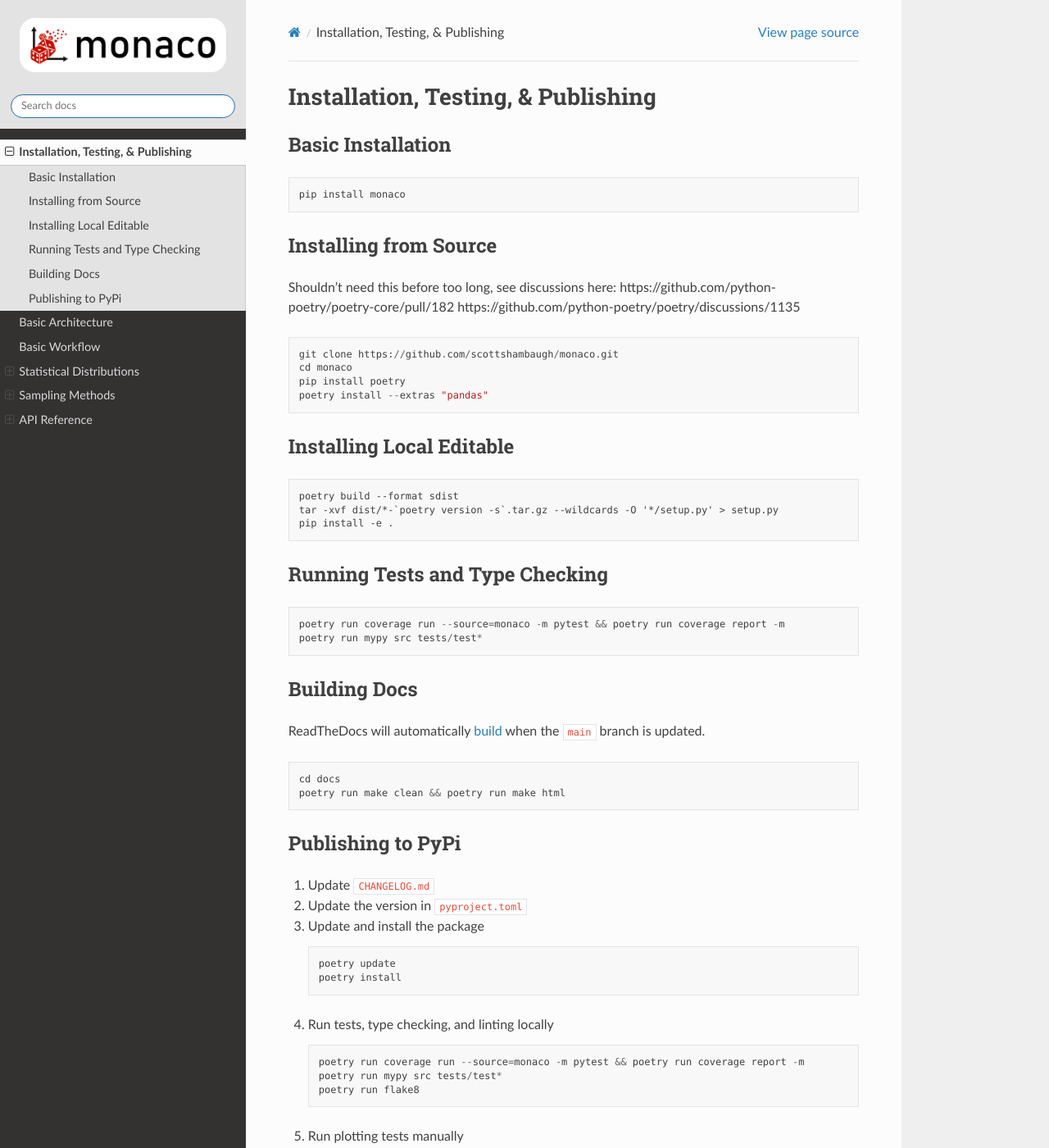
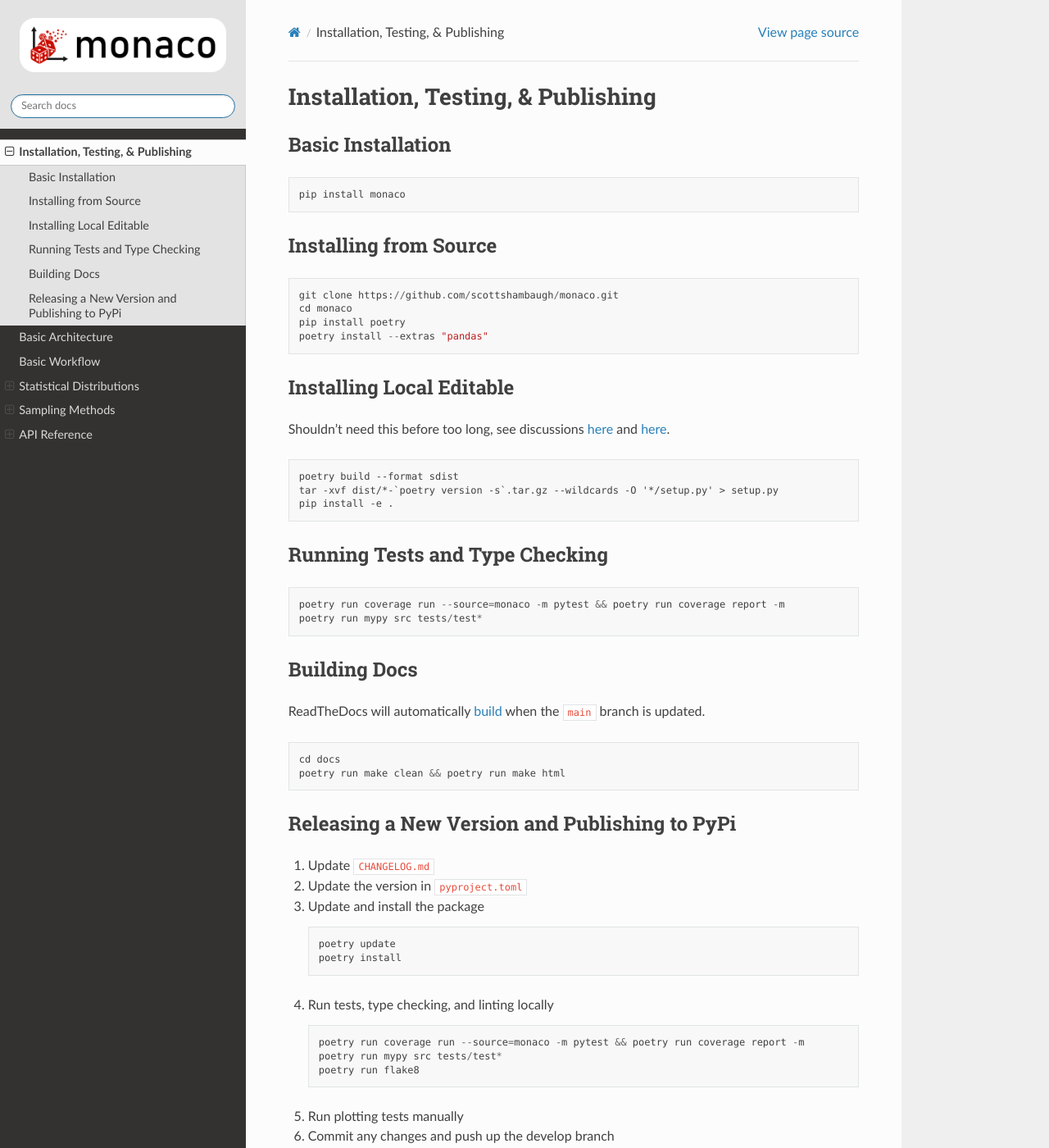
Before and after one commit to scottshambaugh/monaco, a Sphinx documentation site: the page built from docs/source/installation.md, in a window 1280 px wide and 1400 px high. Shown: the whole window at 82% size. Built offline with Sphinx 7.4.7 and the Read the Docs theme 2.0.0, drawn with Linux system fonts in a browser that asks for light colours.

````diff
--- a/docs/source/installation.md
+++ b/docs/source/installation.md
@@ -7,9 +7,7 @@ pip install monaco
 ```
 
 ## Installing from Source
-Shouldn't need this before too long, see discussions here:
-https://github.com/python-poetry/poetry-core/pull/182
-https://github.com/python-poetry/poetry/discussions/1135
+
 ```
 git clone https://github.com/scottshambaugh/monaco.git
 cd monaco
@@ -18,6 +16,10 @@ poetry install --extras "pandas"
 ```
 
 ## Installing Local Editable
+
+Shouldn't need this before too long, see discussions
+[here](https://github.com/python-poetry/poetry-core/pull/182) and
+[here](https://github.com/python-poetry/poetry/discussions/1135).
 
 ```
 poetry build --format sdist
@@ -40,7 +42,7 @@ cd docs
 poetry run make clean && poetry run make html
 ```
 
-## Publishing to PyPi
+## Releasing a New Version and Publishing to PyPi
 
 1) Update `CHANGELOG.md`
 2) Update the version in `pyproject.toml`
--- a/pyproject.toml
+++ b/pyproject.toml
@@ -23,6 +23,7 @@ pathos = "^0.2.7"
 matplotlib = "^3.3.0"
 tqdm = "^4.0"
 psutil = "^5.0.0"
+numba = "^0.55.0"
 
 pandas = {python = ">=3.7.1", version = "^1.3", optional = true}
 
````
Also changed, not shown: 1 other file.
